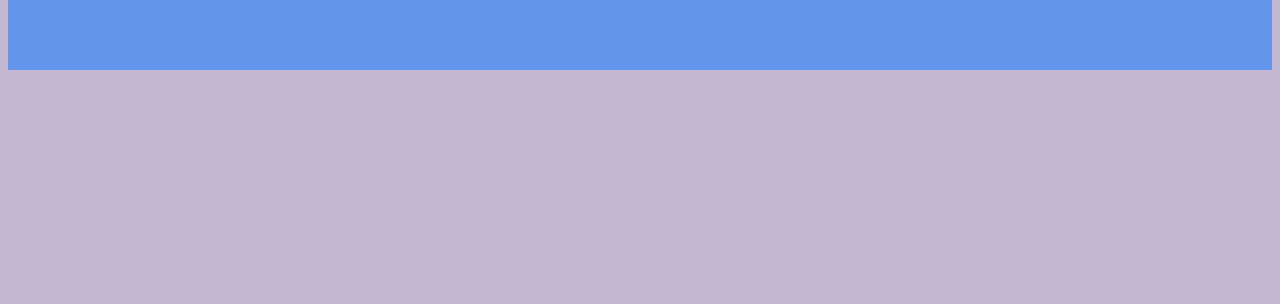
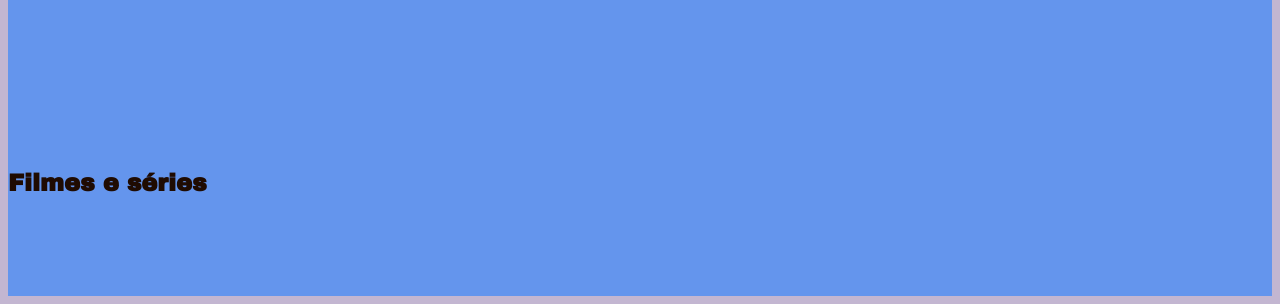
Before and after one commit to emilyfrancinycruz/Listas-de-filme-, a plain HTML site: page index.html in a window 1280 px wide. Shown: the part 1098-1402 px from the top of the page. Before the commit the page ends 1176 px from the top, so only its background shows below. Drawn offline with Linux system fonts and the light colour scheme.

Commit message:
incluir imagens de filmes

```diff
--- a/index.html
+++ b/index.html
@@ -27,6 +27,15 @@
                 referrerpolicy="strict-origin-when-cross-origin" allowfullscreen></iframe>
         </div>
     </section>
+
+    <section class="categoria">
+        <h2>Filmes e séries</h2>
+        <div class="categoria-videos">
+            <a href="https://www.youtube.com/watch?v=HFgwtwhTWds">
+
+            </a>
+        </div>
+    </section>
 </body>
 
 </html>
--- a/style.css
+++ b/style.css
@@ -1,6 +1,6 @@
 body{
     background-color:rgb(195, 182, 209);
-    color:rgb(0, 89, 255);
+    color:rgb(31, 11, 2);
     font-family: "Archivo Black", sans-serif;
     mmargin: 10px
 }
```
